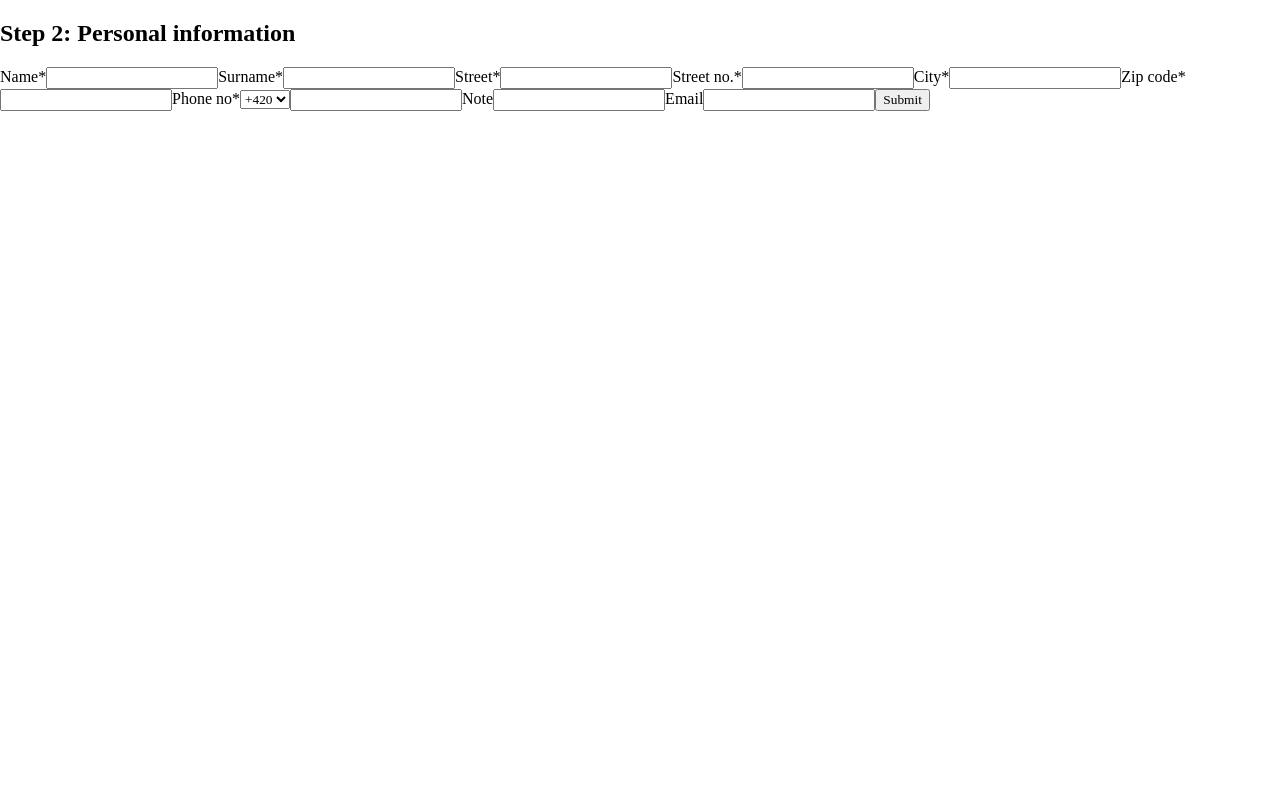
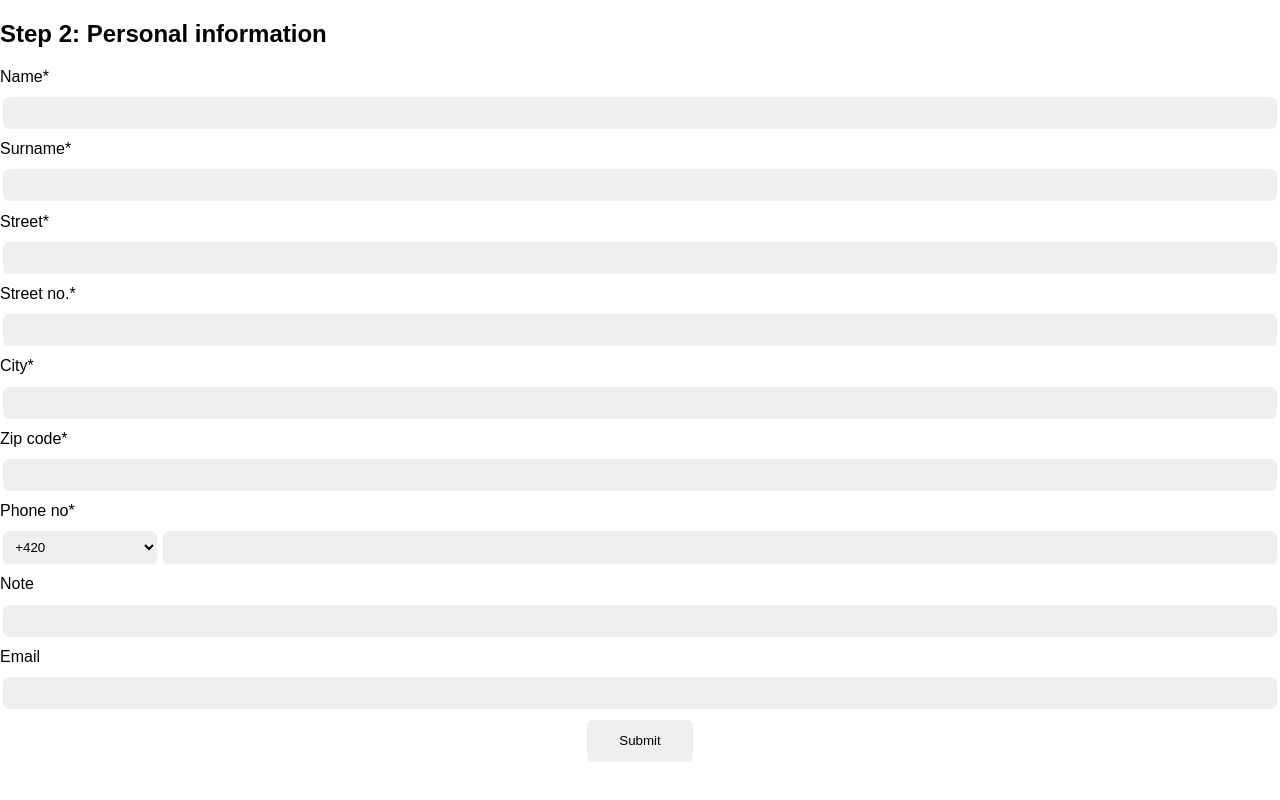
Before and after one commit to TrawenCZ/web-app-demos, a React (Vite) app in the folder iteration-09/: page / in a window 1280 px wide. Both pictures are taken after a click on the button "Next". Built offline with nearby package versions, Linux system fonts and the light colour scheme.

Commit message:
Iteration 09 Fixes

```diff
--- a/iteration-09/src/App.tsx
+++ b/iteration-09/src/App.tsx
@@ -2,6 +2,9 @@ import {useState} from "react";
 import {CartContent} from "./components/CartContent";
 import {IFormInput, InputForm, phoneCodeEnum} from "./components/InputForm";
 import {Summary} from "./components/Summary";
+import cart from "./static/cart.json"
+import {CartContentSummary} from "./components/CartContentSummary";
+import {CartSummary} from "./components/CartSummary";
 
 
 export const App = () => {
@@ -12,11 +15,24 @@ export const App = () => {
 
   return <div className="App">
     {step === 0 &&
-    <CartContent nextAction={setStep} />}
+        <>
+          <h2>Step 1: Purchase summary</h2>
+          {cart.products.map((product, index) => {
+            return <CartContent key={index} {...product} />
+          })}
+          <CartContentSummary nextAction={setStep} />
+        </>}
     {step === 1 &&
     <InputForm nextAction={setStep} saveData={saveData} />}
     {step === 2 &&
-        <Summary nextAction={setStep} data={data} />}
+        <>
+          <h2>Step 3: Summary</h2>
+          <h3>Your order</h3>
+          {cart.products.map((product, index) => {
+          return <CartSummary key={index} {...product} />
+          })}
+          <Summary nextAction={setStep} data={data} /></>
+        }
     {step === 3 &&
         <h2>Order has been placed. Thank you for choosing us!</h2>}
   </div>;
--- a/iteration-09/src/components/CartContent.tsx
+++ b/iteration-09/src/components/CartContent.tsx
@@ -12,7 +12,7 @@ export interface NextActionProps {
 }
 
 
-export const CartContent = ({nextAction}: NextActionProps) => {
+export const CartContent = ({name, price, image, quantity}: CartProps) => {
     const products : CartProps[] = cart.products;
 
     let totalPrice = 0;
@@ -21,20 +21,12 @@ export const CartContent = ({nextAction}: NextActionProps) => {
     }
 
     return <>
-        <h2>Step 1: Purchase summary</h2>
-    {products.map((product) => {
-        return <>
-            <hr/>
-            <h3>{product.name}</h3>
-            <img className="image" src={product.image} alt={product.name}/>
-        <p>Quantity: {product.quantity}</p>
-            <p>Price: {product.price}€/piece</p>
-            <p><strong>{product.price*product.quantity}€</strong></p>
-            <hr/>
-            </>
-    })}
-        <h3>Total: {totalPrice.toFixed(2)}</h3>
         <hr/>
-        <button onClick={() => nextAction(1)}>Next</button>
-        </>
+        <h3>{name}</h3>
+        <img className="image" src={image} alt={name}/>
+        <p>Quantity: {quantity}</p>
+        <p>Price: {price}€/piece</p>
+        <p><strong>{price * quantity}€</strong></p>
+        <hr/>
+    </>
 }
--- /dev/null
+++ b/iteration-09/src/components/CartContentSummary.tsx
@@ -0,0 +1,27 @@
+import cart from "../static/cart.json";
+
+export interface CartProps {
+    name : string,
+    price : number,
+    image : string,
+    quantity : number
+}
+
+export interface NextActionProps {
+    nextAction: Function;
+}
+
+
+export const CartContentSummary = ({nextAction}: NextActionProps) => {
+
+    let totalPrice = 0;
+    for (const product of cart.products) {
+        totalPrice += product.price * product.quantity
+    }
+
+    return <>
+        <h3>Total: {totalPrice.toFixed(2)}</h3>
+        <hr/>
+        <button className="button" onClick={() => nextAction(1)}>Next</button>
+    </>
+}
--- /dev/null
+++ b/iteration-09/src/components/CartSummary.tsx
@@ -0,0 +1,15 @@
+import {CartProps} from "./CartContent";
+
+
+export const CartSummary = ({name, price, quantity}: CartProps) => {
+    return (
+        <>
+            <hr/>
+            <p>{name}</p>
+            <p>{quantity} {quantity > 1 ? "pcs" : "pc"}</p>
+            <p>{price}€/piece</p>
+            <p><strong>{price*quantity}€</strong></p>
+            <hr/>
+        </>
+    )
+}
--- a/iteration-09/src/components/InputForm.tsx
+++ b/iteration-09/src/components/InputForm.tsx
@@ -93,8 +93,10 @@ export const InputForm = ({nextAction, saveData}: InputFormProps) => {
                 <p className="registration__error">Zip code is required</p>
             )}
 
+
             <label>Phone no*</label>
-            <select className="text-field" {...register("phoneCode")}>
+            <div className="phone-number">
+            <select id="phone-prefix" className="text-field" {...register("phoneCode")}>
                 <option value="czech">+420</option>
                 <option value="slovakia">+421</option>
             </select>
@@ -105,6 +107,7 @@ export const InputForm = ({nextAction, saveData}: InputFormProps) => {
             {errors.phone && (
                 <p className="registration__error">Phone no is required</p>
             )}
+            </div>
 
             <label>Note</label>
             <input
--- a/iteration-09/src/components/Summary.tsx
+++ b/iteration-09/src/components/Summary.tsx
@@ -9,25 +9,13 @@ interface SummaryProps {
 export const Summary = ({nextAction, data}: SummaryProps) => {
     return (
         <>
-        <h2>Step 3: Summary</h2>
-            <h3>Your order</h3>
-            {cart.products.map((product) => {
-                return <>
-                    <hr/>
-                    <p>{product.name}</p>
-                    <p>{product.quantity} {product.quantity > 1 ? "pcs" : "pc"}</p>
-                    <p>{product.price}€/piece</p>
-                    <p><strong>{product.price*product.quantity}€</strong></p>
-                    <hr/>
-                    </>
-            })}
             <h3>Delivery information</h3>
             <p>Name: {data.name} {data.surname}</p>
             <p>Address: {data.street}, {data.streetNo}, {data.zipCode} {data.city}, Czechia</p>
             <p>Phone number: {data.phoneCode} {data.phone}</p>
             <p>Email: {data.email}</p>
             <p>Note: {data.note}</p>
-            <button onClick={() => nextAction(3)}>Finish</button>
+            <button className="button" onClick={() => nextAction(3)}>Finish</button>
         </>
     )
 }
--- a/iteration-09/src/index.css
+++ b/iteration-09/src/index.css
@@ -8,6 +8,7 @@ html {
 
 body {
   margin: 0;
+  font-family: "Montserrat", sans-serif;
 }
 
 input,
@@ -18,8 +19,47 @@ select {
 }
 
 .image {
-  width: 200px;
-  height: 200px;
+  width: 8rem;
+  height: 8rem;
   overflow: hidden;
-  border: 5px solid black;
+  border: 0.2rem solid black;
 }
+
+.registration__error {
+  color: red;
+}
+
+.text-field--error {
+  border: 0.1rem solid red;
+}
+
+.text-field {
+  margin: 0.7rem 0.2rem;
+  background-color: rgb(239, 239, 239);
+}
+
+.text-field,
+.button {
+  border-radius: 0.4rem;
+  line-height: 1rem;
+  padding: 0.5rem;
+  border: none;
+}
+
+.button {
+  width: fit-content;
+  padding: 0.8rem 2rem;
+  margin: auto;
+}
+.button:hover {
+  cursor: pointer;
+}
+
+.form {
+  display: grid;
+}
+
+.phone-number {
+  display: grid;
+  grid-template-columns: 10rem auto;
+}
```
